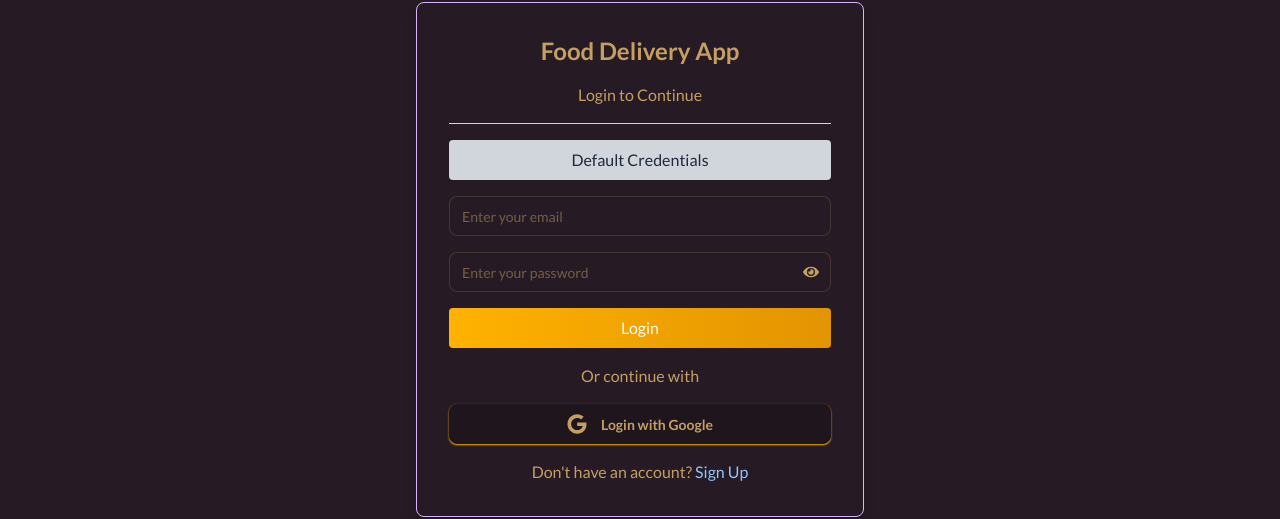
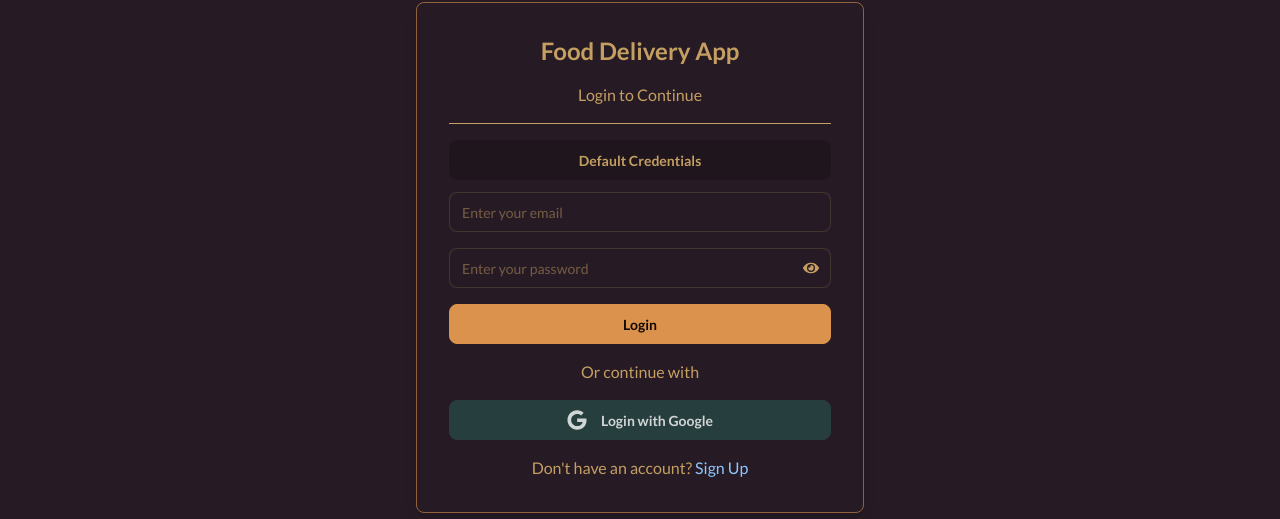
Before and after one commit to pxgacademy/Food-Swift-Quantum-Devs, a React (Vite) app: page /login in a window 1280 px wide. Shown: the part 142-661 px from the top of the page. Built offline with nearby package versions, Linux system fonts and the light colour scheme; no server answers.

Commit message:
Updated README.md file

```diff
--- a/src/pages/authentication/login/Login.jsx
+++ b/src/pages/authentication/login/Login.jsx
@@ -71,14 +71,14 @@ const Login = () => {
   return (
     <PageContainer padding="p-5 md:p-8 lg:p-16">
       <div
-        className={`w-full max-w-md mx-auto p-4 sm:p-6 md:p-8 rounded-lg shadow-lg border border-purple-300`}
+        className={`w-full max-w-md mx-auto p-4 sm:p-6 md:p-8 rounded-lg shadow-lg border border-primary/60`}
       >
         <h2 className="text-xl sm:text-2xl font-semibold text-center mb-4">
           Food Delivery App
         </h2>
         <p className="text-center mb-4">Login to Continue</p>
-        <hr className="w-full border-t border-gray-300 my-4" />
-        <button className="w-full py-2 bg-gray-300 text-gray-800 rounded mb-4 font-medium cursor-pointer ">
+        <hr className="w-full border-t my-4" />
+        <button className="w-full btn">
           Default Credentials
         </button>
 
@@ -89,7 +89,7 @@ const Login = () => {
             placeholder="Enter your email"
             name="email"
             required
-            className={`w-full input focus:outline-none`}
+            className={`w-full input focus:outline-none mt-3`}
           />
 
           <div className="relative my-4">
@@ -120,7 +120,7 @@ const Login = () => {
 
           <button
             disabled={isBlock || isLoading}
-            className="w-full min-h-10 flex items-center justify-center py-2 bg-gradient-to-r from-primaryColor to-secondaryColor text-white rounded font-medium hover:opacity-90 cursor-pointer text-center disabled:cursor-not-allowed"
+            className="w-full btn btn-primary"
           >
             {isLoading ? (
               <span
--- a/src/pages/authentication/register/Register.jsx
+++ b/src/pages/authentication/register/Register.jsx
@@ -90,7 +90,7 @@ const Register = () => {
 
   return (
     <PageContainer padding="p-5 md:p-8 lg:p-16">
-      <div className="w-full max-w-md mx-auto p-6 rounded-lg shadow-lg border border-purple-300">
+      <div className="w-full max-w-md mx-auto p-6 rounded-lg shadow-lg border border-primary/60">
         <h2 className="text-2xl font-semibold text-center mb-4">
           Food Delivery App
         </h2>
@@ -203,7 +203,7 @@ const Register = () => {
 
           <button
             type="submit"
-            className="w-full py-2 bg-gradient-to-r from-primaryColor to-secondaryColor text-white rounded font-medium hover:opacity-90"
+            className="w-full btn btn-primary"
           >
             Register
           </button>
--- a/src/pages/authentication/social-login/SocialLogin.jsx
+++ b/src/pages/authentication/social-login/SocialLogin.jsx
@@ -27,10 +27,7 @@ const SocialLogin = ({ children }) => {
   };
 
   return (
-    <button
-      onClick={handleGoogleLogin}
-      className="btn w-full shadow-xs shadow-primaryColor"
-    >
+    <button onClick={handleGoogleLogin} className="btn w-full btn-secondary">
       <FaGoogle className="mr-2 text-xl" />
       <span className="font-semibold">{children}</span>
     </button>
```
